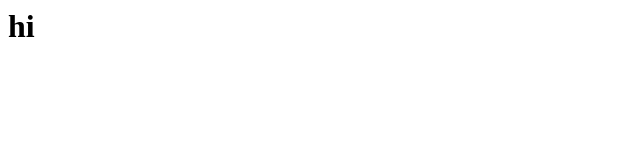
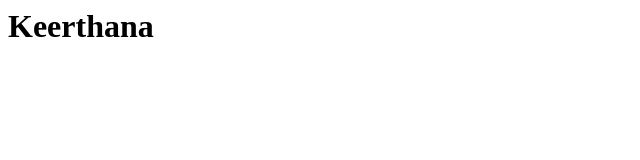
Before and after one commit to vipinriosis/vipin, a plain HTML site: page index.html in a window 1280 px wide. Shown: the whole page, without its empty margins (0-640 px from the left). Drawn offline with Linux system fonts and the light colour scheme.

Commit message:
Update index.html

```diff
--- a/index.html
+++ b/index.html
@@ -1 +1 @@
-<html><h1>hi</h1></html>
+<html><h1>Keerthana</h1></html>
```
